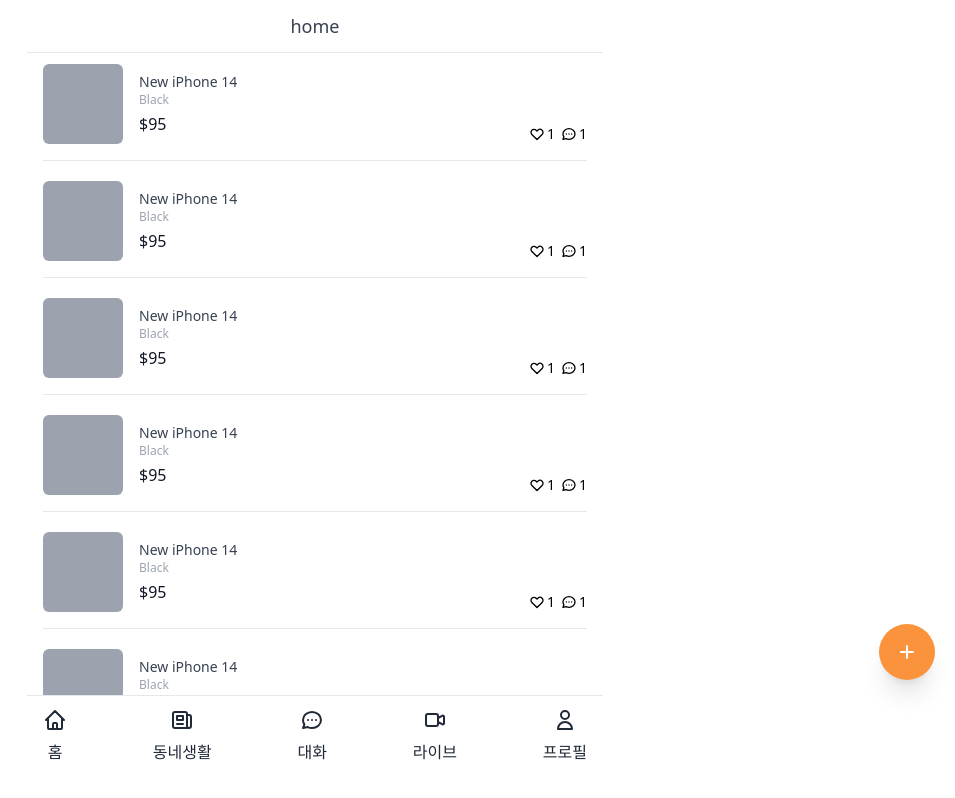
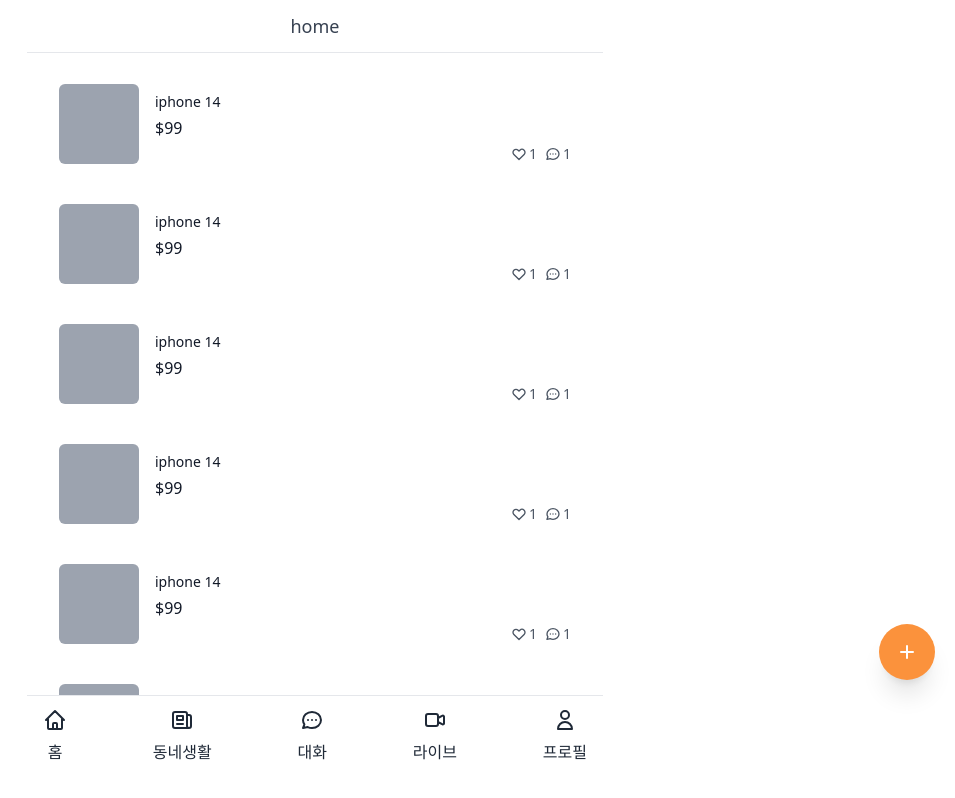
Before and after one commit to iamminho/customer-manage-app, a Next.js app: page / in a window 1280 px wide. Shown: the top 798 px of the page, without its empty margins (325-1280 px from the left). Built offline with nearby package versions, Linux system fonts and the light colour scheme.

Commit message:
components/item

```diff
--- /dev/null
+++ b/components/item.tsx
@@ -0,0 +1,67 @@
+import Link from "next/link";
+
+interface ItemProps {
+  title: string;
+  id: number;
+  price: number;
+  comments: number;
+  hearts: number;
+}
+
+export default function Item({
+  title,
+  price,
+  comments,
+  hearts,
+  id,
+}: ItemProps) {
+  return (
+    <Link href={`/items/${id}`}>
+      <a className="flex px-4 pt-5 cursor-pointer justify-between">
+        <div className="flex space-x-4">
+          <div className="w-20 h-20 bg-gray-400 rounded-md" />
+          <div className="pt-2 flex flex-col">
+            <h3 className="text-sm font-medium text-gray-900">{title}</h3>
+            <span className="font-medium mt-1 text-gray-900">${price}</span>
+          </div>
+        </div>
+        <div className="flex space-x-2 items-end justify-end">
+          <div className="flex space-x-0.5 items-center text-sm  text-gray-600">
+            <svg
+              className="w-4 h-4"
+              fill="none"
+              stroke="currentColor"
+              viewBox="0 0 24 24"
+              xmlns="http://www.w3.org/2000/svg"
+            >
+              <path
+                strokeLinecap="round"
+                strokeLinejoin="round"
+                strokeWidth="2"
+                d="M4.318 6.318a4.5 4.5 0 000 6.364L12 20.364l7.682-7.682a4.5 4.5 0 00-6.364-6.364L12 7.636l-1.318-1.318a4.5 4.5 0 00-6.364 0z"
+              ></path>
+            </svg>
+            <span>{hearts}</span>
+          </div>
+          <div className="flex space-x-0.5 items-center text-sm  text-gray-600">
+            <svg
+              className="w-4 h-4"
+              fill="none"
+              stroke="currentColor"
+              viewBox="0 0 24 24"
+              xmlns="http://www.w3.org/2000/svg"
+            >
+              <path
+                strokeLinecap="round"
+                strokeLinejoin="round"
+                strokeWidth="2"
+                d="M8 12h.01M12 12h.01M16 12h.01M21 12c0 4.418-4.03 8-9 8a9.863 9.863 0 01-4.255-.949L3 20l1.395-3.72C3.512 15.042 3 13.574 3 12c0-4.418 4.03-8 9-8s9 3.582 9 8z"
+              ></path>
+            </svg>
+            <span>{comments}</span>
+          </div>
+        </div>
+      </a>
+    </Link>
+  );
+}
--- a/pages/index.tsx
+++ b/pages/index.tsx
@@ -2,6 +2,7 @@
 import Layout from "../components/layout";
 import FloatingButton from "../components/floating-button";
 import Link from "next/link";
+import Item from "../components/item";
 
 const Home: NextPage = () => {
   return (
@@ -10,56 +11,14 @@
         {[
           1, 1, 1, 1, 1, 1, 1, 1, 1, 1, 1, 1, 1, 1, 1, 1, 1, 1, 1, 1, 1, 1, 1,
         ].map((_, i) => (
-          <Link href={`/items/${i}`} key={i}>
-            <div className="flex border-b pb-4 cursor-pointer justify-between">
-              <div className="flex space-x-4">
-                <div className="w-20 h-20 bg-gray-400 rounded-md" />
-                <div className="pt-2 flex flex-col ">
-                  <h3 className="text-sm font-medium text-gray-700">
-                    New iPhone 14
-                  </h3>
-                  <span className="text-xs text-gray-400">Black</span>
-                  <span className="font-medium mt-1 text-gray-900">$95</span>
-                </div>
-              </div>
-              <div className="flex space-x-1.5 items-end justify-end">
-                <div className="flex space-x-0.5 items-center text-sm">
-                  <svg
-                    className="w-4 h-4"
-                    fill="none"
-                    stroke="currentColor"
-                    viewBox="0 0 24 24"
-                    xmlns="http://www.w3.org/2000/svg"
-                  >
-                    <path
-                      strokeLinecap="round"
-                      strokeLinejoin="round"
-                      strokeWidth="2"
-                      d="M4.318 6.318a4.5 4.5 0 000 6.364L12 20.364l7.682-7.682a4.5 4.5 0 00-6.364-6.364L12 7.636l-1.318-1.318a4.5 4.5 0 00-6.364 0z"
-                    ></path>
-                  </svg>
-                  <span>1</span>
-                </div>
-                <div className="flex space-x-0.5 items-center text-sm">
-                  <svg
-                    className="w-4 h-4"
-                    fill="none"
-                    stroke="currentColor"
-                    viewBox="0 0 24 24"
-                    xmlns="http://www.w3.org/2000/svg"
-                  >
-                    <path
-                      strokeLinecap="round"
-                      strokeLinejoin="round"
-                      strokeWidth="2"
-                      d="M8 12h.01M12 12h.01M16 12h.01M21 12c0 4.418-4.03 8-9 8a9.863 9.863 0 01-4.255-.949L3 20l1.395-3.72C3.512 15.042 3 13.574 3 12c0-4.418 4.03-8 9-8s9 3.582 9 8z"
-                    ></path>
-                  </svg>
-                  <span>1</span>
-                </div>
-              </div>
-            </div>
-          </Link>
+          <Item
+            id={i}
+            key={i}
+            title="iphone 14"
+            price={99}
+            comments={1}
+            hearts={1}
+          />
         ))}
         <FloatingButton href="/items/upload">
           <svg
```
